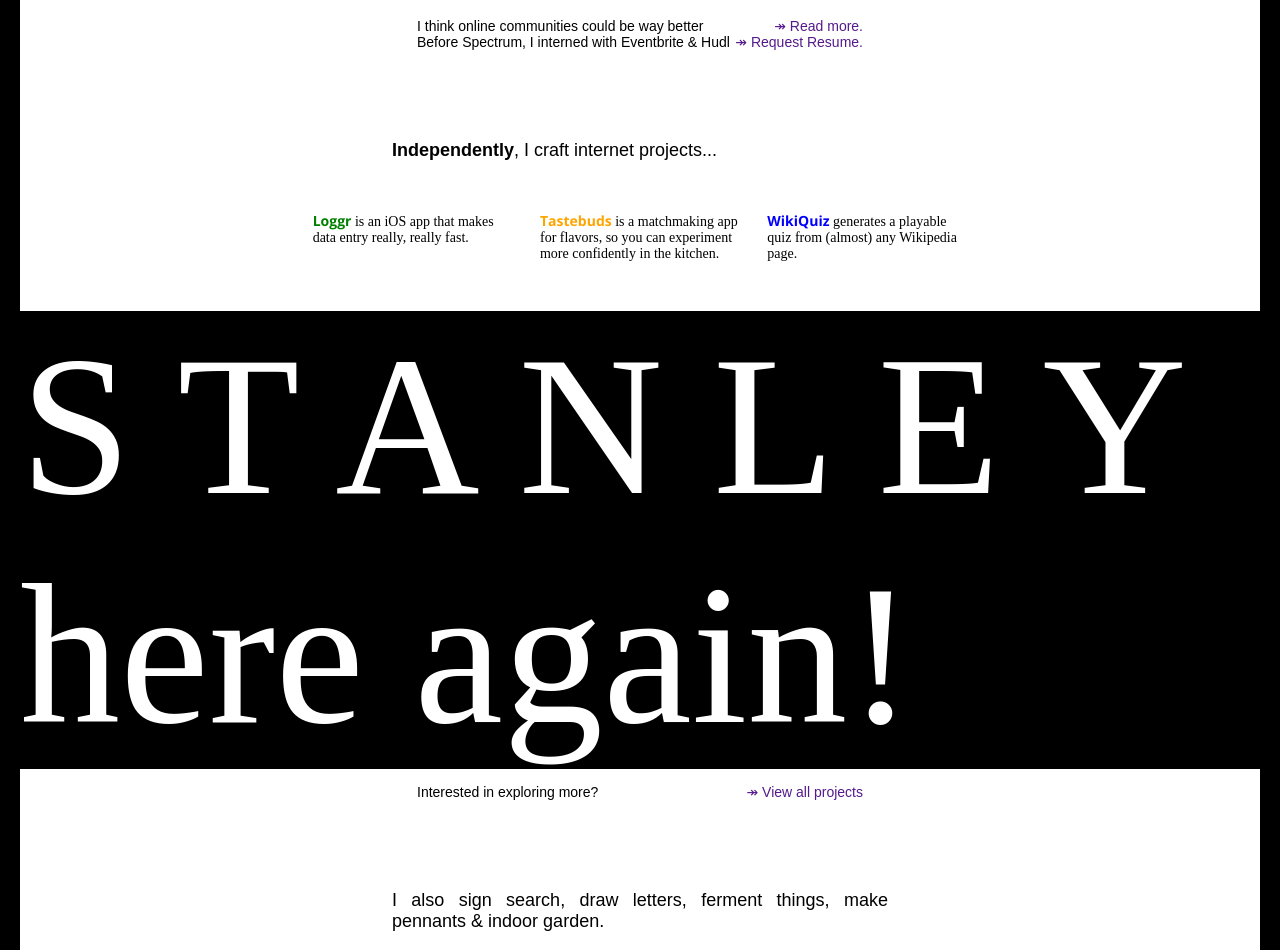
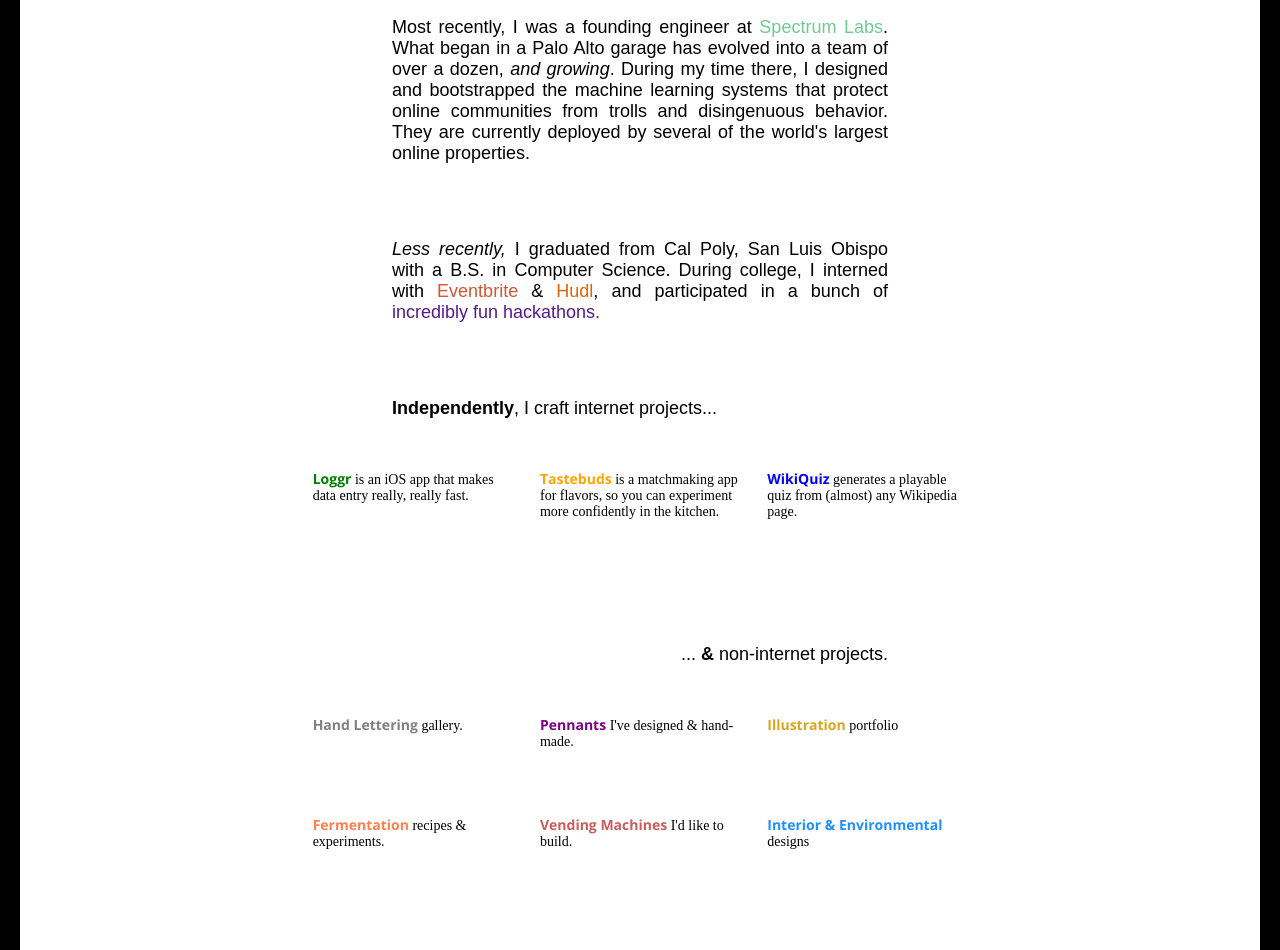
Before and after one commit to alexgreene/landing-page, a plain HTML site: page index.html in a window 1280 px wide. Shown: the part 1430-2380 px from the top of the page. Drawn offline with nearby package versions, Linux system fonts and the light colour scheme; a web font is replaced by a local one.

```diff
--- a/index.html
+++ b/index.html
@@ -47,8 +47,8 @@
 		<p class="goudy drop-cap" style="font-size: 30px;"><strong>Welcome, friend!</strong> My name is Alexander Greene. I'm a software engineer & designer, living in San Francisco, California.
 		</p>
 
-		<!-- <img width="550" alt="San-francisco-map" src="https://cdn.dribbble.com/users/648290/screenshots/6836894/852-dts_4x.jpg"> -->
-		<div class="illustration"></div>
+		<img width="550" alt="my map of san francisco" src="pics/map.png">
+		<!-- <div class="illustration"></div> -->
 
 		<p>More specifically, in the Sunset District of San Francisco. It's a beautiful place often overlooked by tourists and tech-folk alike. <a href="">I love living here.</a> My studio is filled with plants, maps, and old furniture.</p>
 
@@ -76,15 +76,16 @@
 
 		<p>Most recently, I was a founding engineer at <a style="color:rgb(111, 202, 149)" href="http://www.getspectrum.io">Spectrum Labs</a>. What began in a Palo Alto garage has evolved into a team of over a dozen, <em>and growing</em>. During my time there, I designed and bootstrapped the machine learning systems that protect online communities from trolls and disingenuous behavior. They are currently deployed by several of the world's largest online properties.</p>
 
-		<div class="square-deco-container container">
+		<p><em>Less recently,</em> I graduated from Cal Poly, San Luis Obispo with a B.S. in Computer Science. During college, I interned with <a style="color:rgb(212, 85, 51)" href="https://www.eventbrite.com">Eventbrite</a> & <a style="color:rgb(226, 99, 0)" href="https://www.hudl.com">Hudl</a>, and participated in a bunch of <a href="">incredibly fun hackathons.</a></p>
+
+<!-- 		<div class="square-deco-container container">
 			<div class="square-deco-content">
 				<span class="float-left">I think online communities could be way better</span>
 				<a href="" class="float-right">↠ Read more.</a>
 				<span class="float-left">Before Spectrum, I interned with Eventbrite & Hudl</span>
 				<a href="" class="float-right">↠ Request Resume.</a>
 			</div>
-
-		</div>
+		</div> -->
 
 		<!-- <a href="#" class="myButton">Explore work experience.</a> -->
 		<!-- <a href="#" class="myButton">Request Résumé</a> -->
@@ -130,17 +131,45 @@
 		</div>
 	</div>
 
-<div class="stanley">S T A N L E Y here again!</div>
+	<div class="text-column gotu">
+		<p style="text-align: right;">... <strong>&</strong> non-internet projects.</p>
+	</div>
+
+	<div class="row goudy">
+		<div class="row-item project">
+				<span class="company" style="color:gray">Hand Lettering</span> gallery.
+		</div>
+
+		<div class="row-item project">
+			<span class="company" style="color:purple">Pennants</span> I've designed & hand-made.
+		</div>
+
+		<div class="row-item project">
+				<span class="company" style="color:goldenrod">Illustration</span> portfolio
+		</div>
+		<div class="row-item project">
+				<span class="company" style="color:coral">Fermentation</span> recipes & experiments.
+		</div>
+
+		<div class="row-item project">
+			<span class="company" style="color:indianred">Vending Machines</span> I'd like to build.
+		</div>
+
+		<div class="row-item project">
+				<span class="company" style="color:dodgerblue">Interior & Environmental</span> designs
+		</div>
+	</div>
+
+<!-- <div class="stanley">S T A N L E Y here again!</div> -->
 	<div class="text-column gotu">
 
-		<div class="square-deco-container container">
+<!-- 		<div class="square-deco-container container">
 			<div class="square-deco-content">
 				<span class="float-left">Interested in exploring more?</span>
 				<a href="" class="float-right">↠ View all projects</a>
 			</div>
-		</div>
+		</div> -->
 
-		<p>I also sign search, draw letters, ferment things, make pennants & indoor garden.</p>
 		<p>You've now scrolled down enough to suggest that you're truly interested in learning more about me, so thank you! What would you like to learn more about?</p>
 
 		<div class="goudy">
```
Also changed, not shown: pics/map.png (added).
